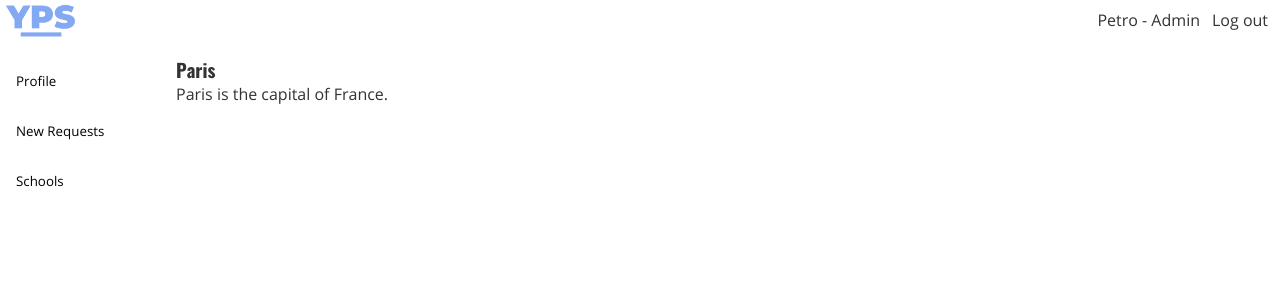
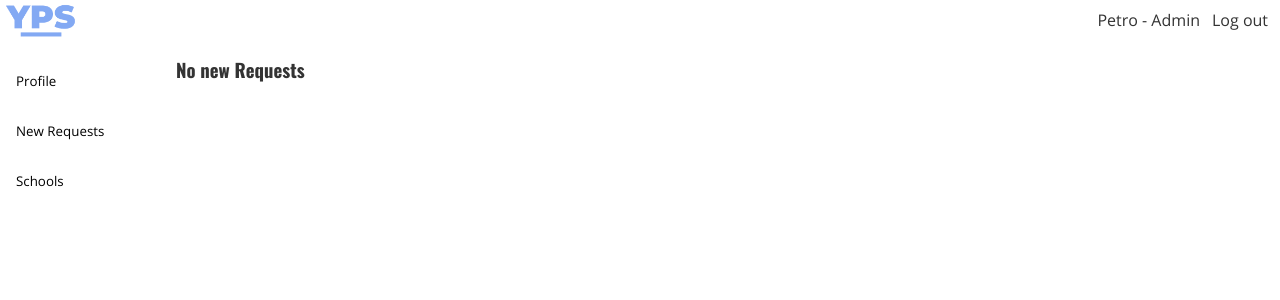
Before and after one commit to Social-projects-Rivne/YPS-Frontend, an Angular app: page /admin in a window 1280 px wide. Both pictures are taken after a click on the button "New Requests". Shown: the top 300 px of the page. Built offline with nearby package versions, Linux system fonts and the light colour scheme.

Commit message:
new push

```diff
--- a/src/app/pages/admin/admin.component.html
+++ b/src/app/pages/admin/admin.component.html
@@ -36,12 +36,10 @@
 				</div>
 			</div>
 			<div *ngIf="!isCollapsed1">
-				<h3>Paris</h3>
-				<p>Paris is the capital of France.</p>
+				<h3>No new Requests</h3>
 			</div>
 			<div *ngIf="!isCollapsed2">
-				<h3>Tokyo</h3>
-				<p>Tokyo is the capital of Japan.</p>
+				<h3>Empty</h3>
 			</div>
 		</div>
 	</div>
--- a/src/app/pages/admin/admin.component.scss
+++ b/src/app/pages/admin/admin.component.scss
@@ -1,4 +1,5 @@
 @import 'src/vars.scss';
+
 .admin_page{
   display: grid;
   grid-auto-rows: auto;
```
